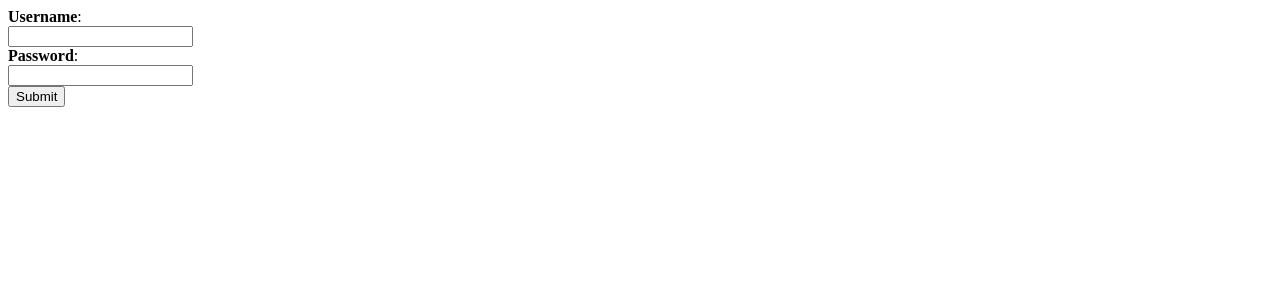
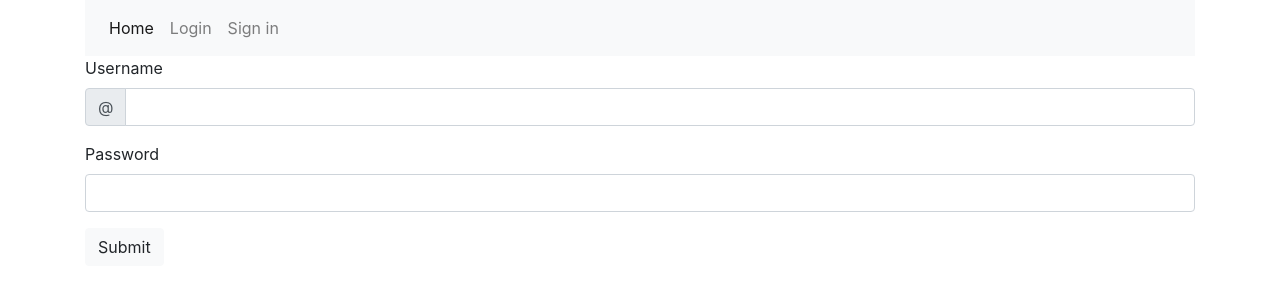
Before and after one commit to natashacavoli/first-oauth-application, a Flask app: page /login in a window 1280 px wide. Shown: the top 300 px of the page. Run offline with Flask 2, Linux system fonts and the light colour scheme; some libraries are stand-ins or nearby versions.

Commit message:
Creating templates with jinja

```diff
--- /dev/null
+++ b/Application/Controller/home.py
@@ -0,0 +1,42 @@
+"""."""
+from flask import render_template, request, session
+from Model.user import Users
+import bcrypt
+
+
+class Home():
+    """."""
+
+    def __init__(self):
+        """."""
+
+    def index(self):
+        """."""
+        return render_template("index.html")
+
+    def login(self):
+        """."""
+        return render_template("login.html")
+
+    def auth_login(self):
+        """."""
+        username = request.form.get("username")
+        password = request.form.get("password").encode("utf-8")
+
+        _user = Users.query.filter(Users.username == username).first()
+
+        if _user:
+
+            _hashed = bcrypt.hashpw(password, _user.password.encode("utf-8"))
+
+            if _hashed.decode("utf-8") == _user.password:
+
+                if _user.id not in session:
+
+                    # session["id"] = _user.id
+
+                    return "Ok :)"
+
+            return "nope"
+
+        return "nope"
--- a/Application/routes.py
+++ b/Application/routes.py
@@ -1,7 +1,7 @@
 """."""
 from flask import Flask
 from Model.db import db
-from Controller.user import User
+from Controller import user, home
 
 
 app = Flask(__name__)
@@ -16,11 +16,12 @@ app.config["SESSION_TYPE"] = "filesystem"
 
 db.init_app(app)
 
-user = User()
+user = user.User()
+home = home.Home()
 
-app.add_url_rule("/", view_func=user.index, methods=["GET", "POST"])
-app.add_url_rule("/login", view_func=user.login)
-app.add_url_rule("/auth_login", view_func=user.auth_login, methods=["POST"])
+app.add_url_rule("/", view_func=home.index)
+app.add_url_rule("/login", view_func=home.login)
+app.add_url_rule("/auth_login", view_func=home.auth_login, methods=["POST"])
 app.add_url_rule("/user", view_func=user.user)
 
 
--- /dev/null
+++ b/Application/templates/base.html
@@ -0,0 +1,32 @@
+<!DOCTYPE html>
+<html>
+<head>
+    {% block head %}
+        <link rel="stylesheet" href="https://stackpath.bootstrapcdn.com/bootstrap/4.4.1/css/bootstrap.min.css" integrity="sha384-Vkoo8x4CGsO3+Hhxv8T/Q5PaXtkKtu6ug5TOeNV6gBiFeWPGFN9MuhOf23Q9Ifjh" crossorigin="anonymous">
+        <title>{% block title %}{% endblock %}</title>
+    {% endblock %}
+</head>
+<body>
+    <div class="container">
+        <nav class="navbar navbar-expand-lg navbar-light bg-light">
+            <div class="collapse navbar-collapse">
+                <ul class="navbar-nav mr-auto">
+                    <li class="nav-item active">
+                        <a href="/" class="nav-link">Home</a>
+                    </li>
+                    <li class="nav-item">
+                        <a href="/login" class="nav-link">Login</a>
+                    </li>
+                    <li class="nav-item">
+                        <a href="" class="nav-link">Sign in</a>
+                    </li>
+                </ul>
+            </div>
+        </nav>
+        {% block content %}{% endblock %}
+    </div>
+    <div>
+        {% block footer %}{% endblock %}
+    </div>
+</body>
+</html>
--- /dev/null
+++ b/Application/templates/index.html
@@ -0,0 +1,5 @@
+{% extends "base.html" %}
+
+{% block content %}
+
+{% endblock %}
--- a/Application/templates/login.html
+++ b/Application/templates/login.html
@@ -1,7 +1,22 @@
+{% extends "base.html" %}
+
+{% block content %}
+
 <form action="auth_login" method="POST">
-    <b>Username</b>:<br>
-    <input type="text" name="username"><br>
-    <b>Password</b>:<br>
-    <input type="password" name="password"><br>
-    <input type="submit" value="Submit">
+    <div class="form-group">
+        <label for="username">Username</label>
+        <div class="input-group">
+            <div class="input-group-prepend">
+                <span class="input-group-text" id="basic-addon1">@</span>
+            </div>
+            <input type="text" id="username" name="username" class="form-control">
+        </div>
+    </div>
+    <div class="form-group">
+        <label for="password">Password</label>
+        <input type="password" id="password" name="password" class="form-control">
+    </div>
+    <button type="submit" class="btn btn-light">Submit</button>
 </form>
+
+{% endblock %}
```
Also changed, not shown: Application/templates/user.html (+5 -4 lines).
